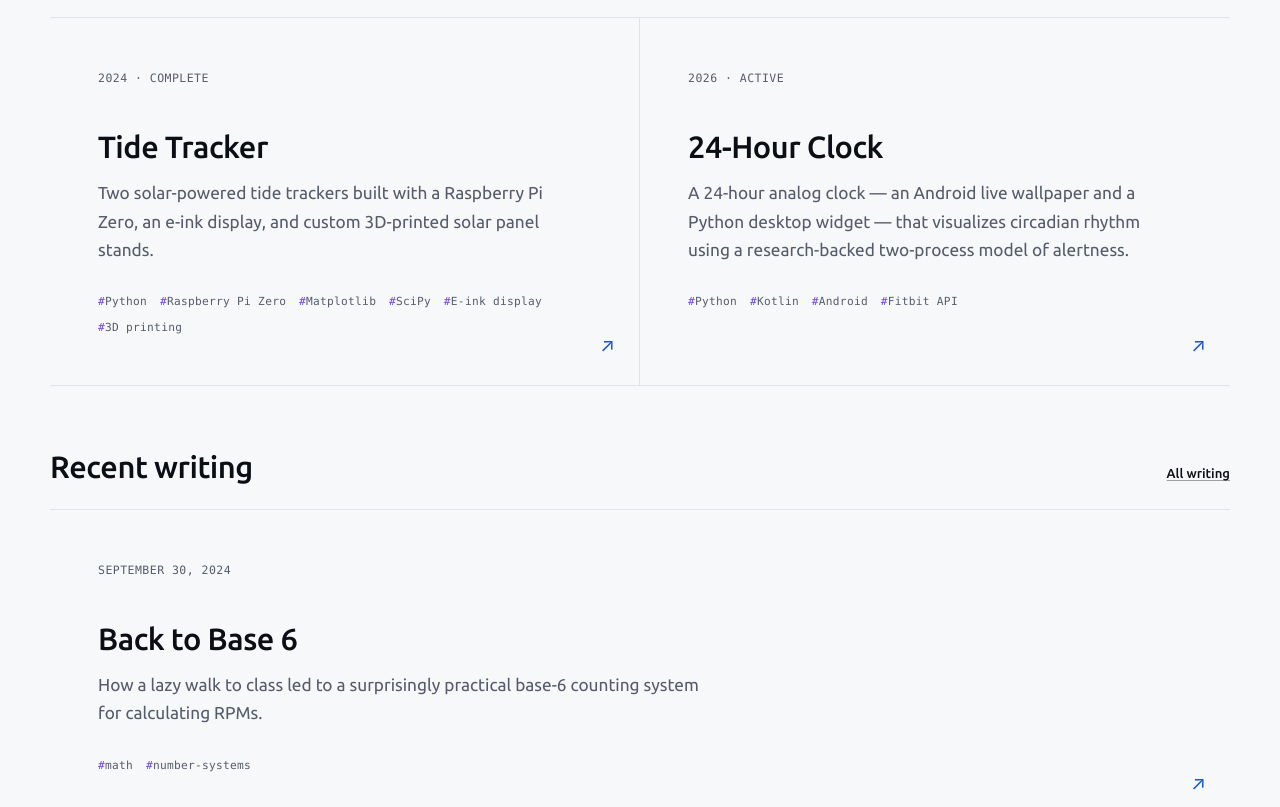
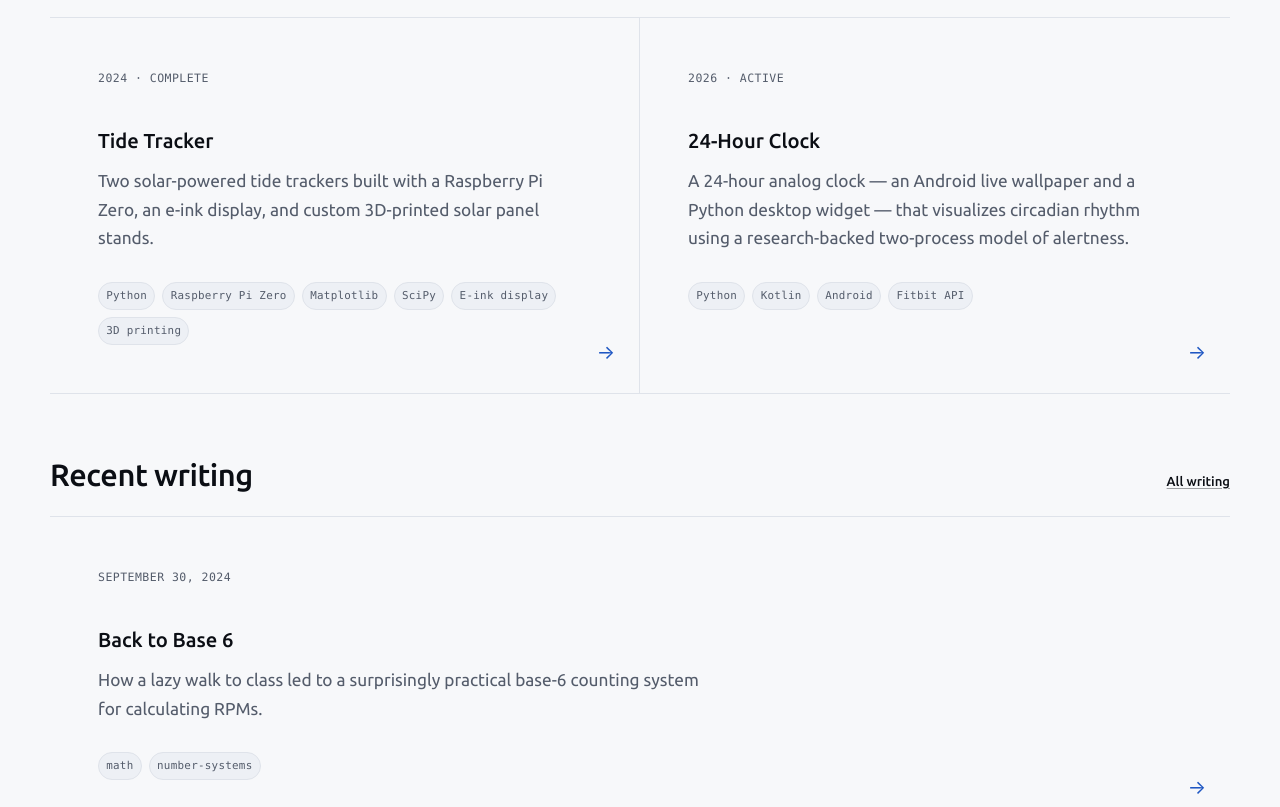
Before and after one commit to briansgithub/briansgithub.github.io, an Astro site: page / in a window 1280 px wide. Shown: the part 740-1547 px from the top of the page. Built offline with nearby package versions, Linux system fonts and the light colour scheme; Astro itself is replaced by a stand-in of ours.

Commit message:
fix: clarify content card semantics

```diff
--- a/src/components/ContentCard.astro
+++ b/src/components/ContentCard.astro
@@ -7,29 +7,48 @@ interface Props {
 	description: string;
 	meta?: string;
 	tags?: string[];
+	tagLabel?: string;
+	headingLevel?: 2 | 3;
 	placeholder?: boolean;
 }
 
-const { href, title, description, meta, tags = [], placeholder = false } = Astro.props;
+const {
+	href,
+	title,
+	description,
+	meta,
+	tags = [],
+	tagLabel = 'Topics',
+	headingLevel = 2,
+	placeholder = false,
+} = Astro.props;
+const cardId = href.replace(/[^a-z0-9]+/gi, '-').replace(/(^-|-$)/g, '');
+const titleId = `${cardId}-title`;
+const descriptionId = `${cardId}-description`;
 ---
 
 <article class="content-card">
-	<a class="content-card__link" href={href} aria-label={`Read ${title}`}>
+	<a
+		class="content-card__link"
+		href={href}
+		aria-labelledby={titleId}
+		aria-describedby={descriptionId}
+	>
 		<div class="content-card__topline">
 			{meta && <span>{meta}</span>}
 			{placeholder && <PlaceholderBadge label="Sample" />}
 		</div>
-		<h2>{title}</h2>
-		<p>{description}</p>
+		{headingLevel === 2 ? <h2 id={titleId}>{title}</h2> : <h3 id={titleId}>{title}</h3>}
+		<p id={descriptionId}>{description}</p>
 		{
 			tags.length > 0 && (
-				<ul class="tag-list" aria-label="Tags">
+				<ul class="card-chip-list" aria-label={tagLabel}>
 					{tags.map((tag) => (
 						<li>{tag}</li>
 					))}
 				</ul>
 			)
 		}
-		<span class="content-card__arrow" aria-hidden="true">↗</span>
+		<span class="content-card__arrow" aria-hidden="true">→</span>
 	</a>
 </article>
--- a/src/pages/index.astro
+++ b/src/pages/index.astro
@@ -76,6 +76,8 @@ const latestBook = books.sort(
 							description={project.data.summary}
 							meta={`${project.data.year} · ${project.data.status}`}
 							tags={project.data.technologies}
+							tagLabel="Technologies"
+							headingLevel={3}
 							placeholder={project.data.placeholder}
 						/>
 					))}
@@ -99,6 +101,7 @@ const latestBook = books.sort(
 							description={entry.data.description}
 							meta={formatDate(entry.data.publishedAt)}
 							tags={entry.data.tags}
+							headingLevel={3}
 							placeholder={entry.data.placeholder}
 						/>
 					))}
--- a/src/pages/projects/index.astro
+++ b/src/pages/projects/index.astro
@@ -30,6 +30,7 @@ const projects = (await getCollection('projects', ({ data }) => isVisible(data))
 							description={project.data.summary}
 							meta={`${project.data.year} · ${project.data.status}`}
 							tags={project.data.technologies}
+							tagLabel="Technologies"
 							placeholder={project.data.placeholder}
 						/>
 					))}
--- a/src/styles/global.css
+++ b/src/styles/global.css
@@ -282,7 +282,8 @@ h2 {
 	text-transform: uppercase;
 }
 
-.content-card h2 {
+.content-card h2,
+.content-card h3 {
 	max-width: 17ch;
 	margin: 2.5rem 0 0.9rem;
 }
@@ -293,7 +294,8 @@ h2 {
 	color: var(--ink-soft);
 }
 
-.content-card:last-child:nth-child(odd) h2 {
+.content-card:last-child:nth-child(odd) h2,
+.content-card:last-child:nth-child(odd) h3 {
 	max-width: 24ch;
 }
 
@@ -317,6 +319,26 @@ h2 {
 	font-family: var(--mono);
 	font-size: 0.7rem;
 	letter-spacing: 0.025em;
+}
+
+.card-chip-list {
+	display: flex;
+	flex-wrap: wrap;
+	gap: 0.45rem;
+	margin: 1.8rem 0 0;
+	padding: 0;
+	color: var(--ink-soft);
+	font-family: var(--mono);
+	font-size: 0.68rem;
+	letter-spacing: 0.025em;
+	list-style: none;
+}
+
+.card-chip-list li {
+	padding: 0.25rem 0.45rem;
+	border: 1px solid var(--line);
+	border-radius: 999px;
+	background: var(--surface-inset);
 }
 
 .tag-list li::before {
```
